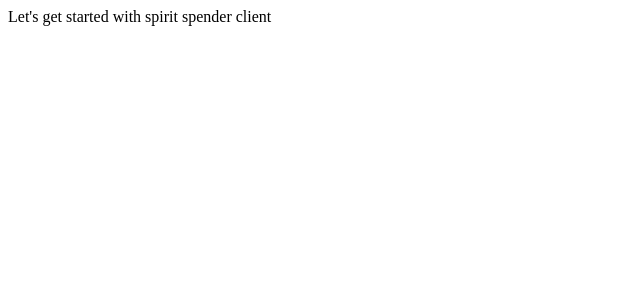
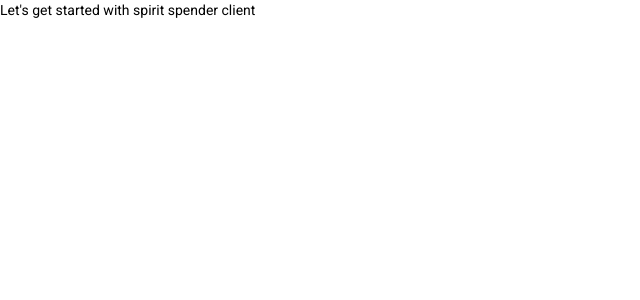
Before and after one commit to TomaT3/SpiritSpender, an Angular app in the folder SpiritSpenderClient/: page / in a window 1280 px wide. Shown: the top 300 px of the page, without its empty margins (0-640 px from the left). Built offline with nearby package versions, Linux system fonts and the light colour scheme.

Commit message:
add material

```diff
--- a/SpiritSpenderClient/angular.json
+++ b/SpiritSpenderClient/angular.json
@@ -28,6 +28,7 @@
               "src/assets"
             ],
             "styles": [
+              "./node_modules/@angular/material/prebuilt-themes/indigo-pink.css",
               "src/styles.scss"
             ],
             "scripts": []
@@ -92,6 +93,7 @@
               "src/assets"
             ],
             "styles": [
+              "./node_modules/@angular/material/prebuilt-themes/indigo-pink.css",
               "src/styles.scss"
             ],
             "scripts": []
--- a/SpiritSpenderClient/package.json
+++ b/SpiritSpenderClient/package.json
@@ -12,10 +12,12 @@
   "private": true,
   "dependencies": {
     "@angular/animations": "~9.1.0-rc.1",
+    "@angular/cdk": "^9.1.3",
     "@angular/common": "~9.1.0-rc.1",
     "@angular/compiler": "~9.1.0-rc.1",
     "@angular/core": "~9.1.0-rc.1",
     "@angular/forms": "~9.1.0-rc.1",
+    "@angular/material": "^9.1.3",
     "@angular/platform-browser": "~9.1.0-rc.1",
     "@angular/platform-browser-dynamic": "~9.1.0-rc.1",
     "@angular/router": "~9.1.0-rc.1",
--- a/SpiritSpenderClient/src/app/app.module.ts
+++ b/SpiritSpenderClient/src/app/app.module.ts
@@ -3,6 +3,7 @@
 
 import { AppRoutingModule } from './app-routing.module';
 import { AppComponent } from './app.component';
+import { BrowserAnimationsModule } from '@angular/platform-browser/animations';
 
 @NgModule({
   declarations: [
@@ -10,7 +11,8 @@
   ],
   imports: [
     BrowserModule,
-    AppRoutingModule
+    AppRoutingModule,
+    BrowserAnimationsModule
   ],
   providers: [],
   bootstrap: [AppComponent]
--- a/SpiritSpenderClient/src/index.html
+++ b/SpiritSpenderClient/src/index.html
@@ -6,8 +6,10 @@
   <base href="/">
   <meta name="viewport" content="width=device-width, initial-scale=1">
   <link rel="icon" type="image/x-icon" href="favicon.ico">
+  <link href="https://fonts.googleapis.com/css?family=Roboto:300,400,500&display=swap" rel="stylesheet">
+  <link href="https://fonts.googleapis.com/icon?family=Material+Icons" rel="stylesheet">
 </head>
-<body>
+<body class="mat-typography">
   <app-root></app-root>
 </body>
 </html>
--- a/SpiritSpenderClient/src/styles.scss
+++ b/SpiritSpenderClient/src/styles.scss
@@ -1 +1,4 @@
 /* You can add global styles to this file, and also import other style files */
+
+html, body { height: 100%; }
+body { margin: 0; font-family: Roboto, "Helvetica Neue", sans-serif; }
```
Also changed, not shown: 1 other file (tests, documents, lock files or other folders).
